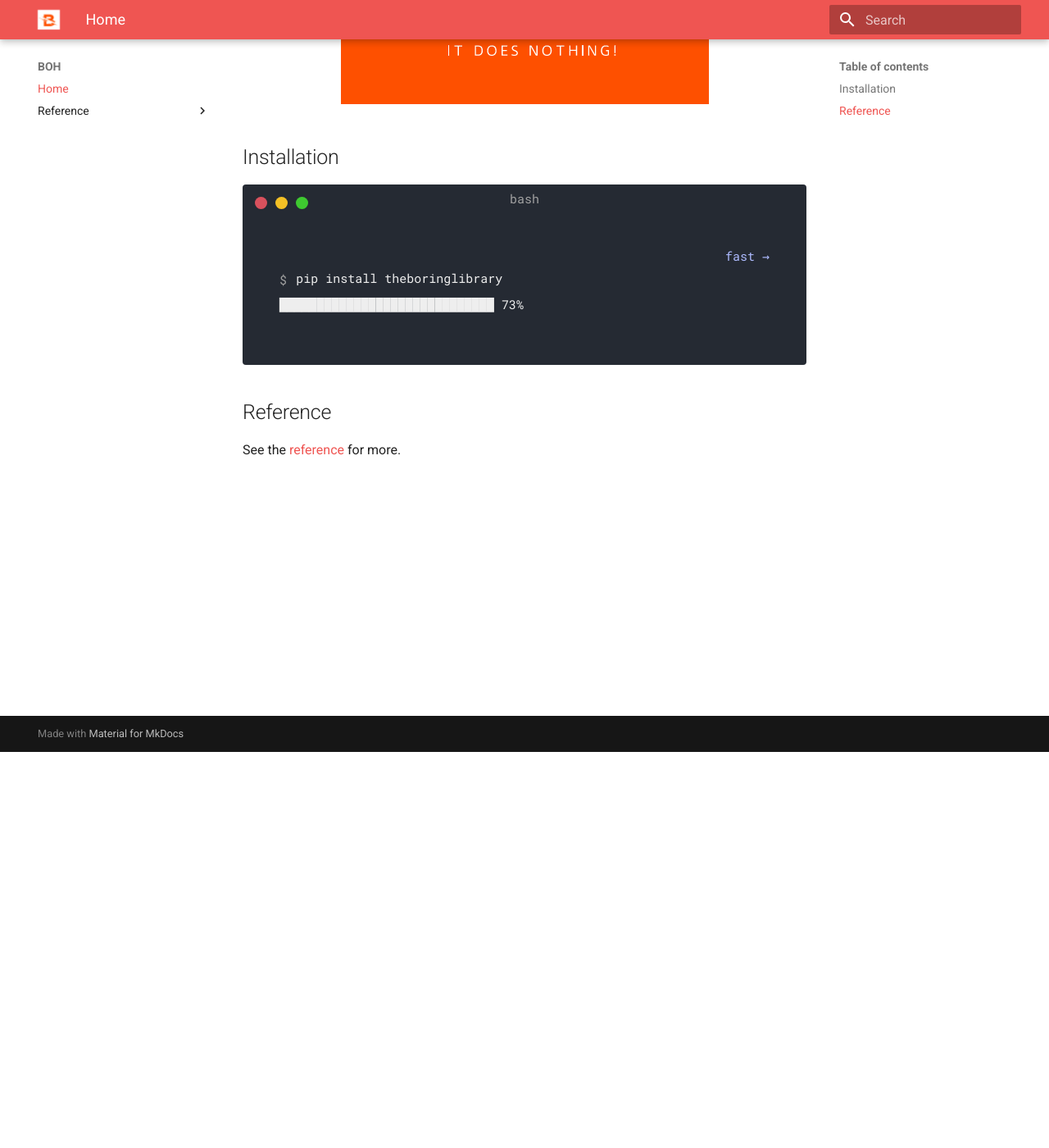
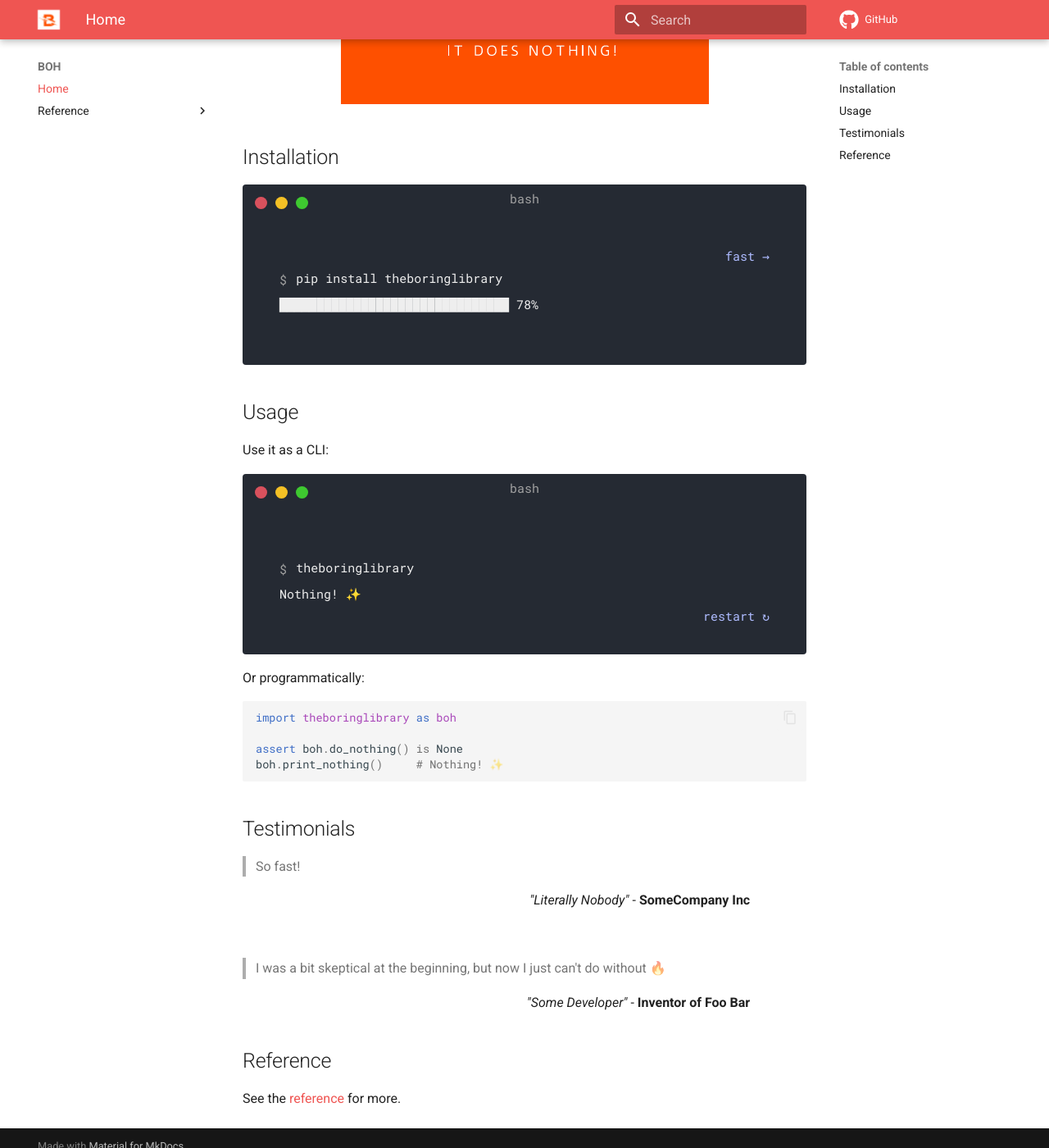
Before and after one commit to stefanondisponibile/theboringlibrary, an MkDocs documentation site: the page built from docs/index.md, in a window 1280 px wide and 1400 px high, scrolled down 483 px. Shown: the whole window at 82% size. Built offline with MkDocs 1.6.1 and Material for MkDocs 9.7.7, drawn with Linux system fonts in a browser that asks for light colours; comment, search, counter and statistics services are not loaded.

Commit message:
Improve docs

````diff
--- a/docs/index.md
+++ b/docs/index.md
@@ -9,6 +9,36 @@
     <span data-ty="progress">Installing...</span>
 </div>
 
+## Usage
+
+Use it as a CLI:
+
+<div class="termy" data-termynal>
+    <span data-ty="input">theboringlibrary</span>
+    <span data-ty>Nothing! ✨</span>
+</div>
+
+Or programmatically:
+
+```python
+import theboringlibrary as boh
+
+assert boh.do_nothing() is None
+boh.print_nothing()     # Nothing! ✨
+```
+
+## Testimonials
+
+> So fast!
+
+<div style="text-align: right; margin-right: 10%;"><i>"Literally Nobody"</i> - <strong>SomeCompany Inc</strong></div>
+
+</br>
+
+> I was a bit skeptical at the beginning, but now I just can't do without 🔥
+
+<div style="text-align: right; margin-right: 10%;"><i>"Some Developer"</i> - <strong>Inventor of Foo Bar</strong></div>
+
 ## Reference
 
 See the [reference](./reference/theboringlibrary/core) for more.
--- a/mkdocs.yml
+++ b/mkdocs.yml
@@ -1,8 +1,12 @@
 site_name: BOH
 site_url: https://stefanondisponibile.github.io/theboringlibrary/
+repo_url: https://github.com/stefanondisponibile/theboringlibrary
 theme:
   name: material
   logo: img/wb.png
+  favicon: img/wb.png
+  icon:
+    repo: fontawesome/brands/github
   palette:
     scheme: default
     primary: red
````
Also changed, not shown: README.md (+30 -1 lines).
